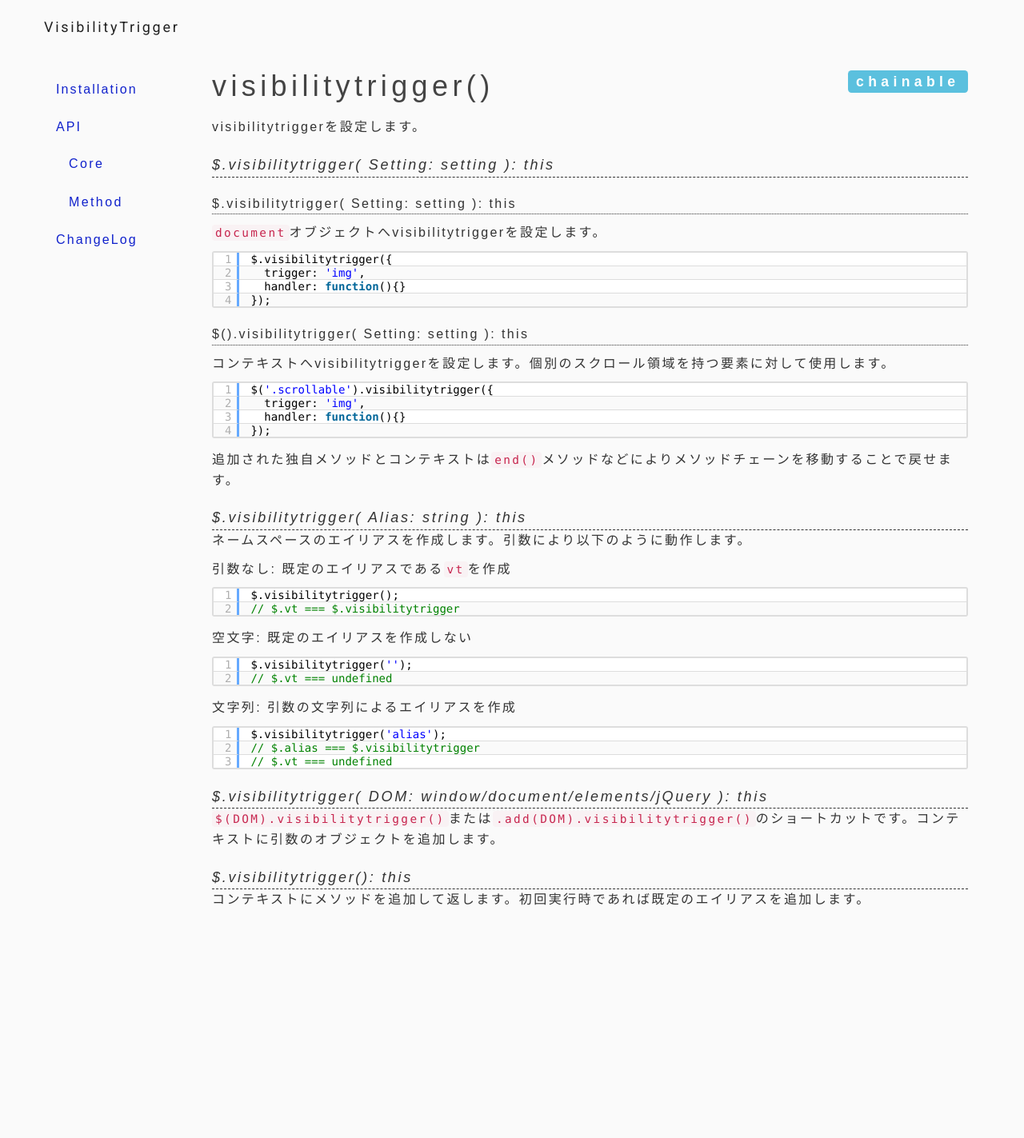
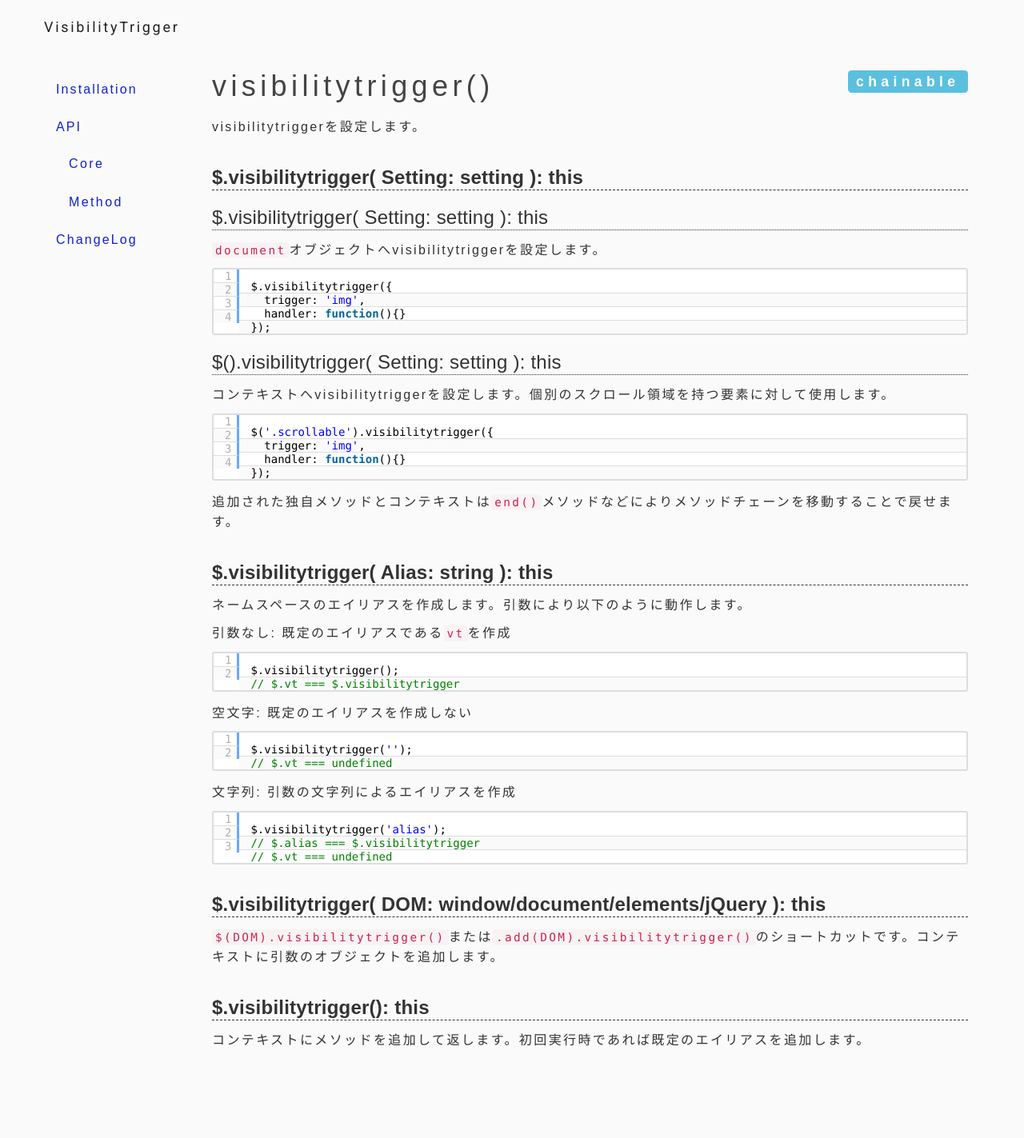
Before and after one commit to falsandtru/jquery-visibilitytrigger, a Jekyll site: the page built from api/core/visibilitytrigger/index.md, in a window 1280 px wide. Shown: the whole page at 80% size. Built offline with Jekyll 4.4.1, drawn with Linux system fonts in a browser that asks for light colours; nearby versions of some CDN libraries; before the commit the page ends 1248 px from its top, so only the background shows below that.

```diff
--- a/_config.yml
+++ b/_config.yml
@@ -9,7 +9,8 @@ gems:
   - jekyll-sitemap
 
 # Config
-baseurl: http://falsandtru.github.io/jquery-visibilitytrigger/
+baseurl: //falsandtru.github.io/jquery-visibilitytrigger/
+basepath: /jquery-visibilitytrigger/
 permalink: /:categories/:year/:month/:day/:title
 
 # Param
--- a/_layouts/bootstrap.html
+++ b/_layouts/bootstrap.html
@@ -12,24 +12,16 @@
 <title>{{ page.title }} | {{ site.title }}</title>
 {% endif %}
 
-<!-- This base url is not support IE6-7 JavaScript is disabled -->
 <base href="{{ site.baseurl }}">
-<!--[if lt IE 8]>
-<script>
-(function(base){
-  base && !base.href.split(/\/+/, 2).pop() && base.setAttribute('href', '//' + location.host + base.href)
-})(document.getElementsByTagName('base')[0])
-</script>
-<![endif]-->
 
 <!-- Bootstrap -->
-<link href="{{ site.baseurl }}assets/css/bootstrap.min.css" rel="stylesheet">
-<link href="{{ site.baseurl }}assets/css/style.css" rel="stylesheet">
-<link href="{{ site.baseurl }}assets/css/shCoreCustom.css" rel="stylesheet">
-<link href="{{ site.baseurl }}assets/css/shThemeCustom.css" rel="stylesheet">
+<link href="{{ site.basepath }}assets/css/bootstrap.min.css" rel="stylesheet">
+<link href="{{ site.basepath }}assets/css/style.css" rel="stylesheet">
+<link href="{{ site.basepath }}assets/css/shCoreCustom.css" rel="stylesheet">
+<link href="{{ site.basepath }}assets/css/shThemeCustom.css" rel="stylesheet">
 <link href='//fonts.googleapis.com/css?family=Roboto:400' rel='stylesheet' type='text/css'>
 <link href="//ajax.googleapis.com/ajax/libs/jqueryui/1/themes/start/jquery-ui.min.css" rel="stylesheet">
-<link href="{{ site.baseurl }}sitemap.xml" rel="sitemap" type="application/xml" title="Sitemap">
+<link href="{{ site.basepath }}sitemap.xml" rel="sitemap" type="application/xml" title="Sitemap">
 
 <!-- HTML5 Shim and Respond.js IE8 support of HTML5 elements and media queries -->
 <!-- WARNING: Respond.js doesn't work if you view the page via file:// -->
@@ -47,7 +39,7 @@
 <div id="container" class="container {{page.class}}">
 <!-- ----- HEADER ------------------------------------------------------------- -->
 <header id="header" class="row">
-<h1><a href="{{ site.baseurl }}">{{ site.title }}</a></h1>
+<h1><a href="{{ site.basepath }}">{{ site.title }}</a></h1>
 </header>
 
 <div id="wrapper" class="row">
@@ -100,12 +92,12 @@
 <script src="//ajax.googleapis.com/ajax/libs/jqueryui/1.10.4/jquery-ui.min.js"></script>
 <script src="//ajax.googleapis.com/ajax/libs/jqueryui/1/i18n/jquery-ui-i18n.min.js"></script>
 <!-- Include all compiled plugins (below), or include individual files as needed -->
-<script src="{{ site.baseurl }}assets/js/bootstrap.min.js"></script>
-<script src="{{ site.baseurl }}assets/js/plugins.min.js"></script>
-<script src="{{ site.baseurl }}assets/js/shCore.js"></script>
-<script src="{{ site.baseurl }}assets/js/shBrushXml.js"></script>
-<script src="{{ site.baseurl }}assets/js/shBrushJScript.js"></script>
-<script src="{{ site.baseurl }}assets/js/config.js"></script>
+<script src="{{ site.basepath }}assets/js/bootstrap.min.js"></script>
+<script src="{{ site.basepath }}assets/js/plugins.min.js"></script>
+<script src="{{ site.basepath }}assets/js/shCore.js"></script>
+<script src="{{ site.basepath }}assets/js/shBrushXml.js"></script>
+<script src="{{ site.basepath }}assets/js/shBrushJScript.js"></script>
+<script src="{{ site.basepath }}assets/js/config.js"></script>
 
 <script>
 if (!window.ga) {
--- a/assets/css/style.css
+++ b/assets/css/style.css
@@ -37,12 +37,14 @@ ul {
   padding-left: 25px;
 }
 table {
-  margin: 1.0em 0;
+  margin: 1.0em 0 2.0em;
 }
 thead {
   font-weight: bold;
+  vertical-align: baseline;
 }
 tbody {
+  vertical-align: baseline;
 }
 th {
   padding: .5em;
@@ -147,14 +149,36 @@ textarea{
 .style-info #content h2 {
   margin-top: 2.0em;
 }
+.style-info #content h3 {
+  margin-top: 2.0em;
+}
+.style-info #content h4 {
+  margin-top: 2.0em;
+}
+.style-info #content h5 {
+  margin-top: 2.0em;
+}
+.style-info #content h6 {
+  margin-top: 2.0em;
+}
 .style-info #content p {
+  margin-top: 1.0em;
   margin-bottom: 2.0em;
 }
 .style-api #content h2 {
   font-size: x-large;
-  font-style: italic;
   margin-bottom: 0;
   border-bottom: dashed 1px;
+}
+.style-api #content h3 {
+  font-size: x-large;
+  margin-bottom: 0;
+  border-bottom: dotted 1px;
+}
+.style-api #content h4 {
+  font-size: large;
+  margin-bottom: 0;
+  border-bottom: dotted 1px;
 }
 .style-api #content h1 small,
 .style-api #content h2 small,
@@ -162,19 +186,23 @@ textarea{
   float: right;
   margin-top: 0.4em;
 }
-.style-api #content h3 {
-  font-size: medium;
-  font-style: italic;
-  border-bottom: dotted 1px;
-}
-.style-api-list #content h2 {
-  font-size: large;
-}
 .style-api-detail #content h2 {
-  font-size: large;
+  font-weight: bold;
+  line-height: 1.2;
+  letter-spacing: .01em;
+  margin-top: 1.5em;
+  margin-bottom: .5em;
 }
 .style-api-detail #content h3 {
-  font-style: normal;
+  line-height: 1.2;
+  letter-spacing: .01em;
+  margin-bottom: .5em;
+}
+.style-api-detail #content h4 {
+  font-weight: bold;
+  line-height: 1.2;
+  letter-spacing: .01em;
+  margin-bottom: .5em;
 }
 
 /* [page]
@@ -189,6 +217,14 @@ textarea{
 }
 #billboard h2 {
   font-size: 48px;
+}
+#billboard pre {
+  text-align: left;
+}
+#billboard pre,
+#billboard .syntaxhighlighter {
+  max-width: 800px;
+  margin: auto !important;
 }
 a.btn,
 a.btn:visited{
```
Also changed, not shown: assets/js/plugins.min.js.
